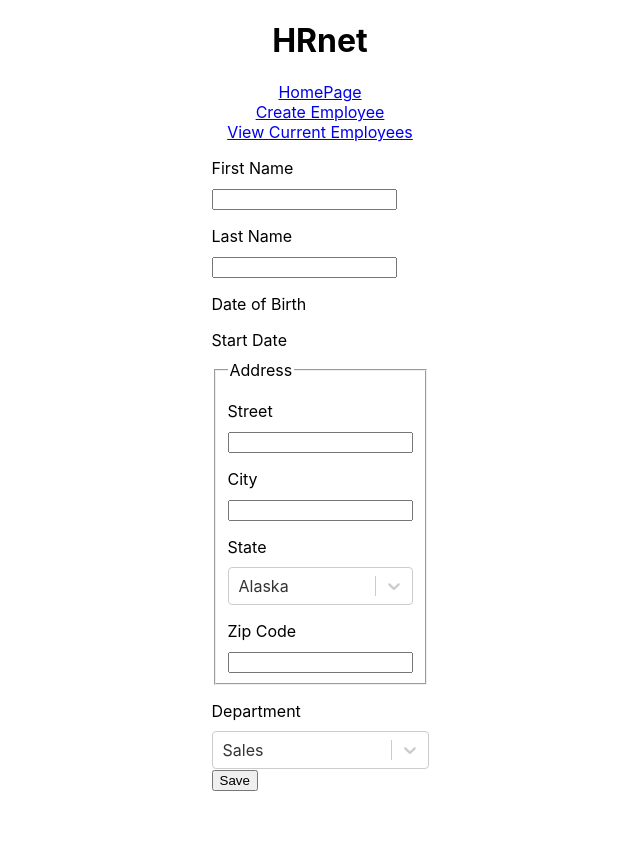
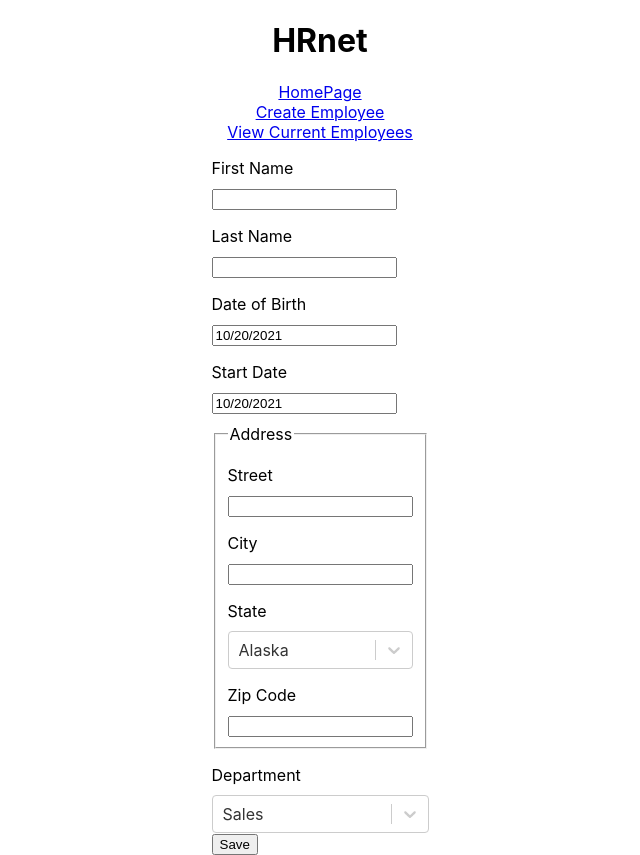
Before and after one commit to ZinedineMess/ZinedineMessahel_14_20102021, a React (Create React App) app: page /new-employee in a window 1280 px wide. Shown: the whole page, without its empty margins (320-960 px from the left). Before the commit the page ends 800 px from the top, so only its background shows below. Built offline with nearby package versions, Linux system fonts and the light colour scheme.

Commit message:
feat: ajout DatePicker component

```diff
--- /dev/null
+++ b/src/components/DatePicker/DatePicker.jsx
@@ -0,0 +1,69 @@
+import DatePicker from "react-datepicker";
+import { FaRegHandPointDown } from "react-icons/fa";
+import { getMonth, getYear } from "date-fns";
+import { MONTHS } from 'utils/constants';
+import PropTypes from 'prop-types';
+import range from "lodash/range";
+import React, { Fragment } from 'react';
+import "react-datepicker/dist/react-datepicker.css";
+
+const CreateDatePicker = props => {
+    const YEARS = range(1920, getYear(new Date()) + 1, 1);
+
+    return (
+        <Fragment>
+            <DatePicker
+                renderCustomHeader={({
+                    date,
+                    changeMonth,
+                    changeYear,
+                    decreaseMonth,
+                    increaseMonth,
+                    prevMonthButtonDisabled,
+                    nextMonthButtonDisable,
+                }) => (
+                <div className="date-picker__header">
+                    <button onClick={decreaseMonth} disabled={prevMonthButtonDisabled}>{'<'}</button>
+                    <select
+                        value={MONTHS[getMonth(date)]}
+                        onChange={({ target: { value } }) => changeMonth(MONTHS.indexOf(value))}>
+                        {MONTHS.map((month) => (
+                            <option key={month} value={month}>
+                                {month}
+                            </option>
+                        ))};
+                    </select>
+                    <select
+                        value={getYear(date)}
+                        onChange={({ target: { value } }) => changeYear(value)}>
+                        {YEARS.map((year) => (
+                            <option key={year} value={year}>
+                                {year}
+                            </option>
+                        ))};
+                    </select>
+                    <button onClick={increaseMonth} disabled={nextMonthButtonDisable}>{'>'}</button>
+                </div>
+            )}
+                todayButton={<FaRegHandPointDown />}
+                useWeekdaysShort={true}
+                showPopperArrow={false}
+                selected={props.newEmployee[props.inputName]}
+                onChange={(date) => {
+                    props.setNewEmployee((state) => ({
+                        ...state,
+                        [props.inputName]: date
+                    }));
+                }}
+            />
+        </Fragment>
+    );
+}
+
+CreateDatePicker.propTypes = {
+    newEmployee : PropTypes.object.isRequired,
+    inputName : PropTypes.string.isRequired,
+    setNewEmployee : PropTypes.func.isRequired,
+}
+
+export default CreateDatePicker;
--- a/src/components/Form/Form.jsx
+++ b/src/components/Form/Form.jsx
@@ -1,4 +1,5 @@
 import 'components/Form/Form.css';
+import CreateDatePicker from 'components/DatePicker/DatePicker';
 import { departments } from 'assets/data/departments';
 import DropDown from 'components/DropDown/DropDown';
 import { INITIAL_STATE_EMPLOYEE } from 'utils/constants';
@@ -33,7 +34,9 @@
                 <label htmlFor="lastName">Last Name</label>
                 <Input inputType='text' inputName='lastName' newEmployee={newEmployee} setNewEmployee={setNewEmployee} />
                 <label htmlFor="dateOfBirth">Date of Birth</label>
+                <CreateDatePicker inputName='dateOfBirth' newEmployee={newEmployee} setNewEmployee={setNewEmployee} />
                 <label htmlFor="startDate">Start Date</label>
+                <CreateDatePicker inputName='startDate' newEmployee={newEmployee} setNewEmployee={setNewEmployee} />
                 <fieldset className="address">
                     <legend>Address</legend>
                     <label htmlFor="street">Street</label>
```
